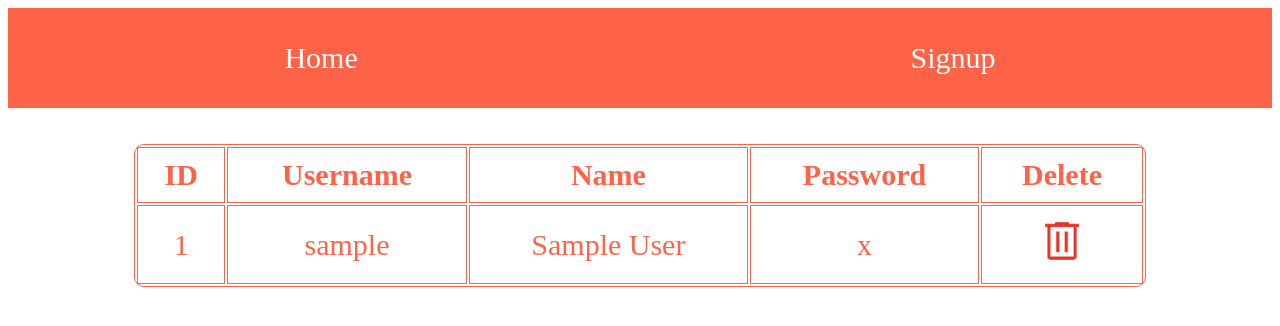
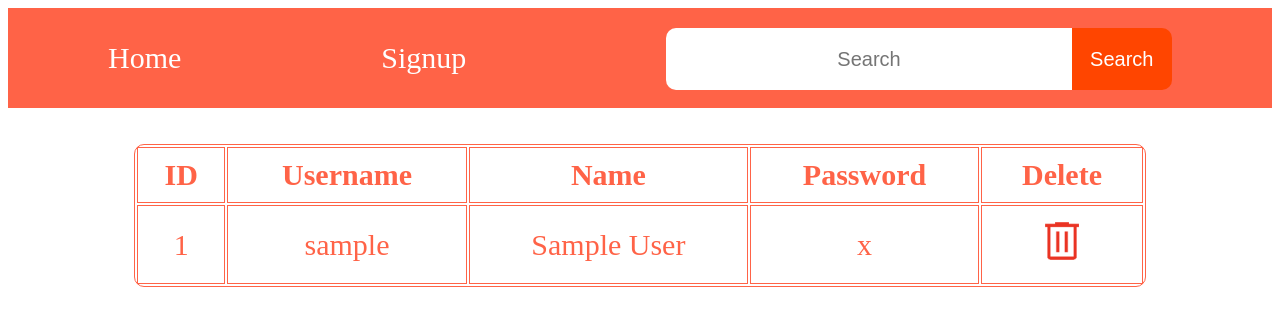
Before and after one commit to wajidkorkani/Flask-DB-Connection, a Flask app: page / in a window 1280 px wide. Shown: the top 326 px of the page. Run offline with Flask 3, Linux system fonts and the light colour scheme; tables that the repository leaves empty hold one stand-in row (values such as "Sample post").

Commit message:
update index.html

```diff
--- a/Src/Templates/index.html
+++ b/Src/Templates/index.html
@@ -19,6 +19,42 @@
             text-decoration: none;
             color: white;
         }
+
+        form{
+            display: flex;
+            width: 40%;
+            height: 60px;
+        }
+
+        input{
+            width: 80%;
+            background-color: white;
+            color: orangered;
+            font-size: 20px;
+            text-align: center;
+            border-top-left-radius: 10px;
+            border-bottom-left-radius: 10px;
+            border: none;
+            height: 60px;
+            outline: none;
+        }
+
+        button{
+            height: 62px;
+            width: 20%;
+            border: none;
+            background-color: orangered;
+            color: white;
+            font-size: 20px;
+            text-align: center;
+            border-top-right-radius: 10px;
+            border-bottom-right-radius: 10px;
+        }
+
+        button:hover{
+            background-color: red;
+        }
+
         table{
             margin: 0 auto;
             width: 80%;
@@ -52,6 +88,10 @@
     <nav>
         <a href="/">Home</a>
         <a href="/form">Signup</a>
+        <form action="/search" method="post">
+            <input type="text" name="search" placeholder="Search">
+            <button>Search</button>
+        </form>
     </nav>
     <br><br>
     <table>
```
